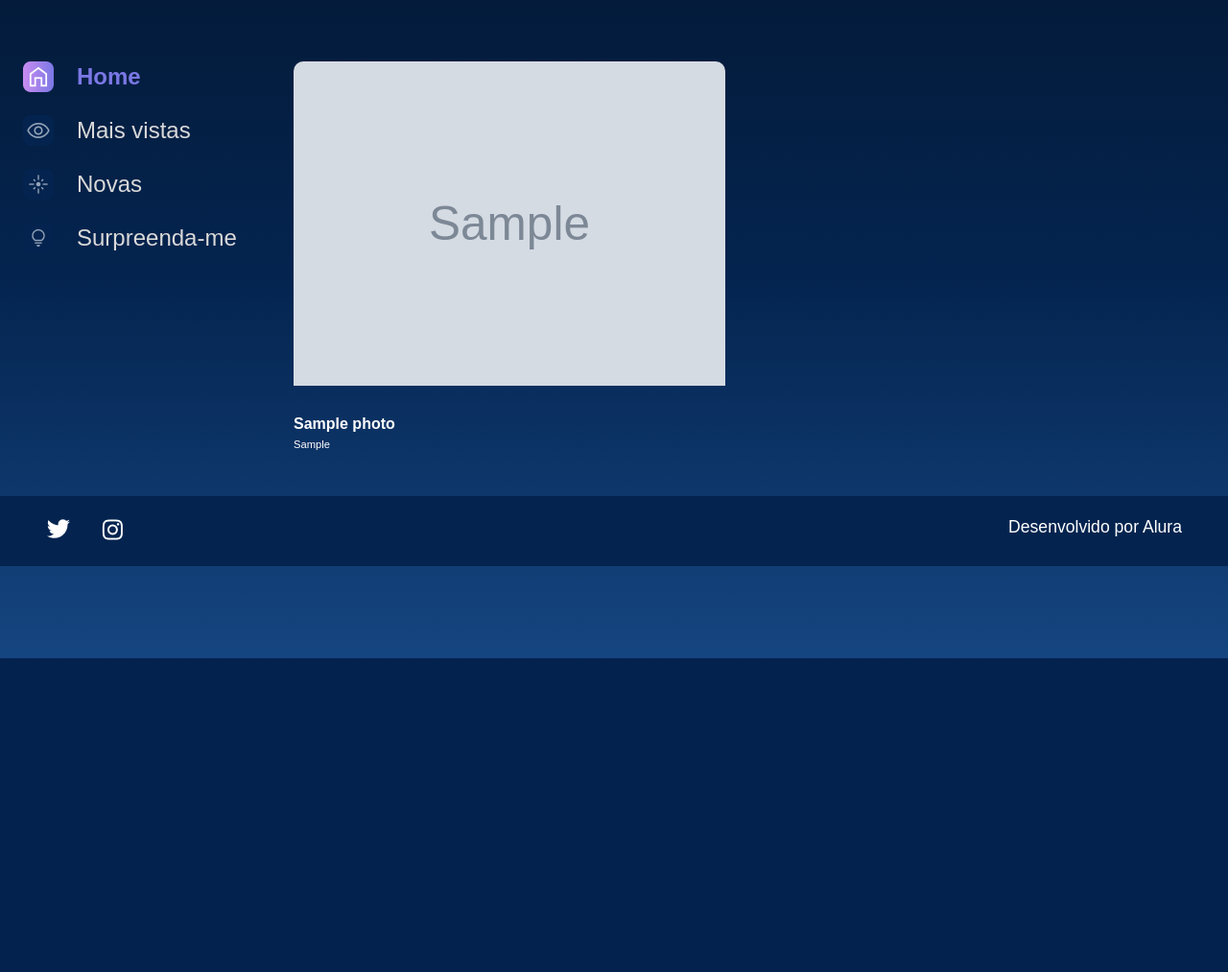
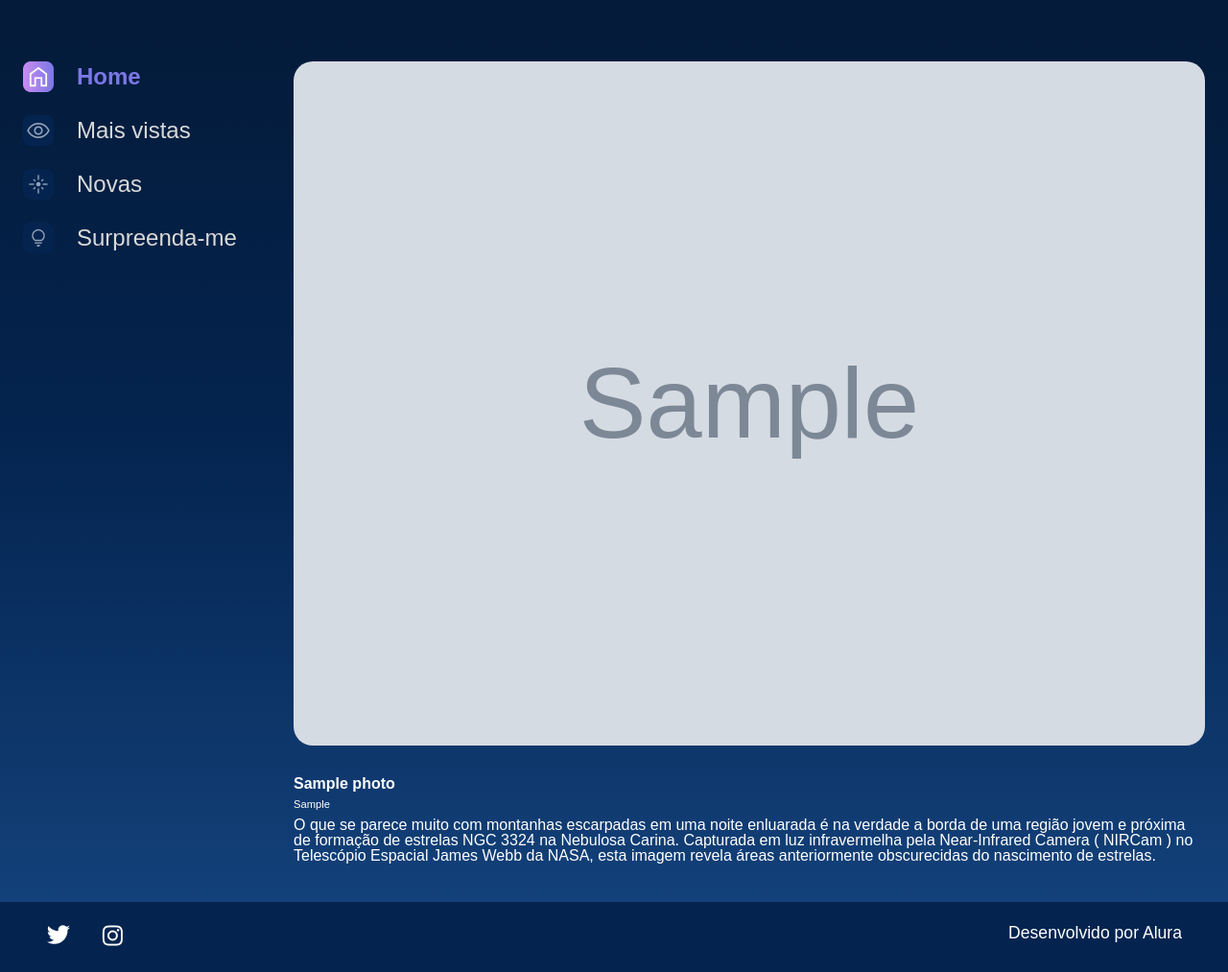
Before and after one commit to Valdesmar/MyDjango, a Django app: page /imagem/1 in a window 1280 px wide. Shown: the part 114-1127 px from the top of the page at 96% size. Before the commit the page ends 800 px from the top, so only its background shows below. Run offline with Django 4.2, Linux system fonts and the light colour scheme; tables that the repository leaves empty hold one stand-in row (values such as "Sample post"); grey boxes marked "Sample" are stand-in pictures.

Commit message:
correction to html card_image error

```diff
--- a/setup/static/styles/style.css
+++ b/setup/static/styles/style.css
@@ -142,10 +142,12 @@
     margin-bottom: 1.5rem;
     position: relative;
     width: 450px;
+    height: 380px;
 }
 
 .card__imagem {
     width: 450px;
+    height: 300px;
     border-radius: 10px 10px 0 0;
 }
 
--- a/static/styles/style.css
+++ b/static/styles/style.css
@@ -142,10 +142,12 @@
     margin-bottom: 1.5rem;
     position: relative;
     width: 450px;
+    height: 380px;
 }
 
 .card__imagem {
     width: 450px;
+    height: 300px;
     border-radius: 10px 10px 0 0;
 }
 
--- a/templates/galeria/imagem.html
+++ b/templates/galeria/imagem.html
@@ -5,15 +5,15 @@
                 <section class="imagem">
                     <div class="imagem__conteudo">
                         {% if photo.foto == "" or photo.foto == null %}
-                            <img class="card__imagem" src="{% static '/assets/imagens/galeria/image-notfound.png' %}">
+                        <img class="imagem__imagem" src="{% static '/assets/imagens/galeria/not-found.png'%}">
                         {% else %}
-                            <img class="card__imagem" src="{{ photo.foto.url }}">
+                        <img class="imagem__imagem" src="{{photo.foto.url}}">
                         {% endif %}
                         <div class="imagem__info">
                             <div class="imagem__texto">
-                                <p class="imagem__titulo">{{ photo.nome }}</p>
-                                <p class="imagem__descricao">{{ photo.legenda }}</p>
-                                <p class="imagem__texto"></p>
+                                <p class="imagem__titulo">{{photo.nome}}</p>
+                                <p class="imagem__descricao">{{photo.legenda}}</p>
+                                <p class="imagem__texto">O que se parece muito com montanhas escarpadas em uma noite enluarada é na verdade a borda de uma região jovem e próxima de formação de estrelas NGC 3324 na Nebulosa Carina. Capturada em luz infravermelha pela Near-Infrared Camera ( NIRCam ) no Telescópio Espacial James Webb da NASA, esta imagem revela áreas anteriormente obscurecidas do nascimento de estrelas.</p>
                             </div>
                         </div>
                     </div>
```
Also changed, not shown: templates/galeria/index.html (+5 -5 lines).
